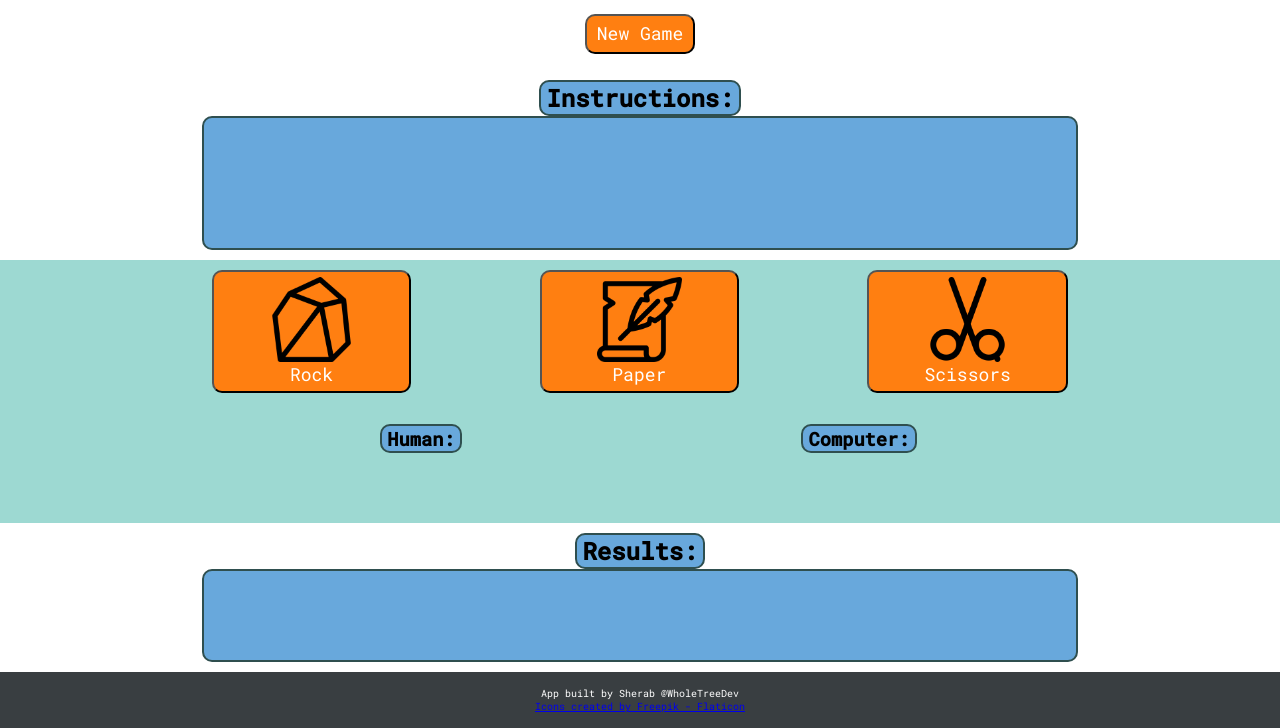
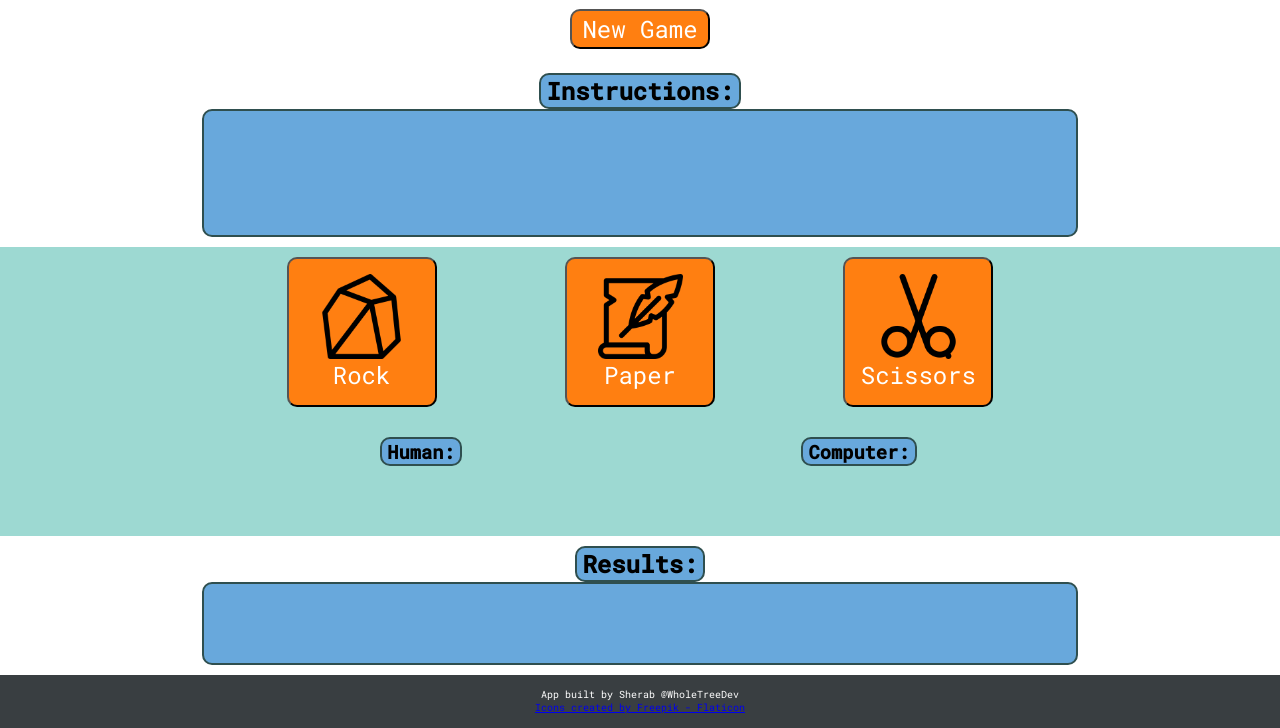
Before and after one commit to Sherab-Z/game_rock-paper-scissors, a plain HTML site: page index.html in a window 1280 px wide. Shown: the part 72-800 px from the top of the page. Drawn offline with Linux system fonts and the light colour scheme.

Commit message:
Fix button dimensions

```diff
--- a/style.css
+++ b/style.css
@@ -90,7 +90,6 @@ body {
 /* Buttons */
 .new-game.btns.container {
   padding: 5px;
-
 }
 
 .wpn.btns.container {
@@ -100,12 +99,19 @@ body {
 
 .btn {
   align-items: center;
-  font-size: large;
+  justify-content: center;
+  font-size: x-large;
   color:#FFFFFF;
   padding: 5px 10px;
   border-radius: 10px;
   flex-shrink: 0;
   background-color: #FF7F11;
+}
+
+.wpn.btn {
+  width: 150px;
+  height: 150px;
+  flex-grow: 0;
 }
 
 /* Images in buttons */
```
